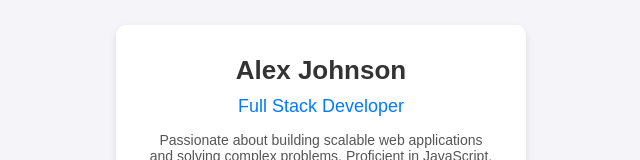
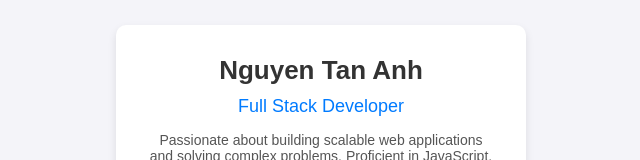
Before and after one commit to ntanh005/ntanh005.github.io, a plain HTML site: page index.html in a window 1280 px wide. Shown: the part 175-335 px from the top of the page, without its empty margins (319-959 px from the left). Drawn offline with Linux system fonts and the light colour scheme.

Commit message:
Update index.html

```diff
--- a/index.html
+++ b/index.html
@@ -9,7 +9,7 @@
 
     <div style="background-color: #fff; border-radius: 10px; box-shadow: 0 4px 8px rgba(0, 0, 0, 0.1); padding: 30px; width: 350px; text-align: center;">
         <!-- Name -->
-        <h1 style="font-size: 26px; margin: 0; color: #333;">Alex Johnson</h1>
+        <h1 style="font-size: 26px; margin: 0; color: #333;">Nguyen Tan Anh</h1>
         <!-- Job Title -->
         <p style="font-size: 18px; color: #007bff; margin: 10px 0;">Full Stack Developer</p>
 
```
